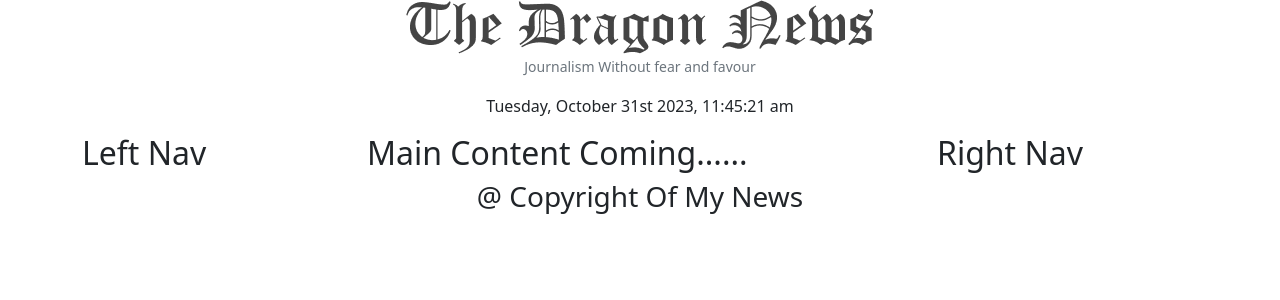
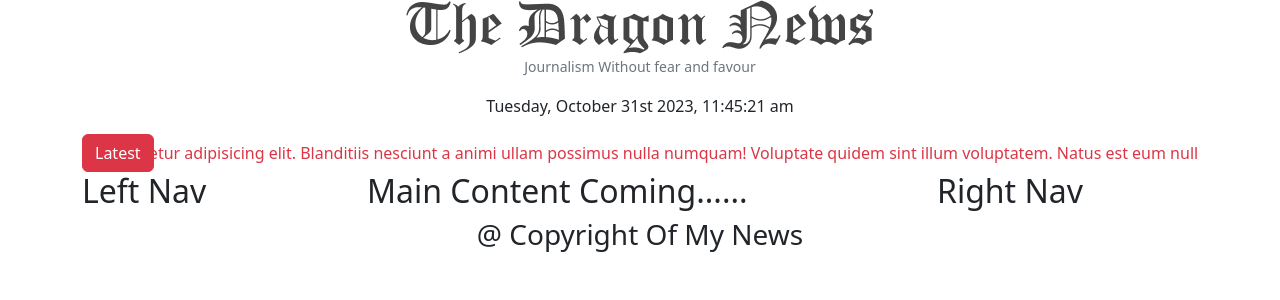
Before and after one commit to sarwar1821201/news-portal-client, a React (Vite) app: page / in a window 1280 px wide. Shown: the top 300 px of the page. Built offline with nearby package versions, Linux system fonts and the light colour scheme.

Commit message:
set a information portal like breaking news by using marquee

```diff
--- a/package.json
+++ b/package.json
@@ -18,6 +18,7 @@
     "react": "^18.2.0",
     "react-bootstrap": "^2.9.1",
     "react-dom": "^18.2.0",
+    "react-fast-marquee": "^1.6.2",
     "react-router-dom": "^6.17.0",
     "sort-by": "^1.2.0"
   },
--- a/src/pages/Shared/Header/Header.jsx
+++ b/src/pages/Shared/Header/Header.jsx
@@ -1,19 +1,27 @@
 import React from "react";
 import logo from "../../../assets/logo.png";
-import moment from 'moment';
+import moment from "moment";
+import { Button, Container } from "react-bootstrap";
+import Marquee from "react-fast-marquee";
 
 const Header = () => {
   return (
-    <div>
+    <Container>
       <div className="text-center">
         <img src={logo} alt="" />
         <p className="text-secondary">
           <small>Journalism Without fear and favour</small>
-
         </p>
         <p>{moment().format("dddd, MMMM Do YYYY, h:mm:ss a")}</p>
       </div>
-    </div>
+
+      <div className="d-flex">
+        <Button variant="danger">Latest</Button>
+        <Marquee className="text-danger" speed={50} >
+         Lorem ipsum dolor sit amet consectetur adipisicing elit. Blanditiis nesciunt a animi ullam possimus nulla numquam! Voluptate quidem sint illum voluptatem. Natus est eum nulla aperiam veritatis magni perspiciatis adipisci libero sequi, assumenda amet omnis facilis suscipit impedit ex inventore. Perferendis suscipit, magnam placeat reiciendis quas quam ut optio aut.
+        </Marquee>
+      </div>
+    </Container>
   );
 };
 
```
Also changed, not shown: 1 other file (tests, documents, lock files or other folders).
